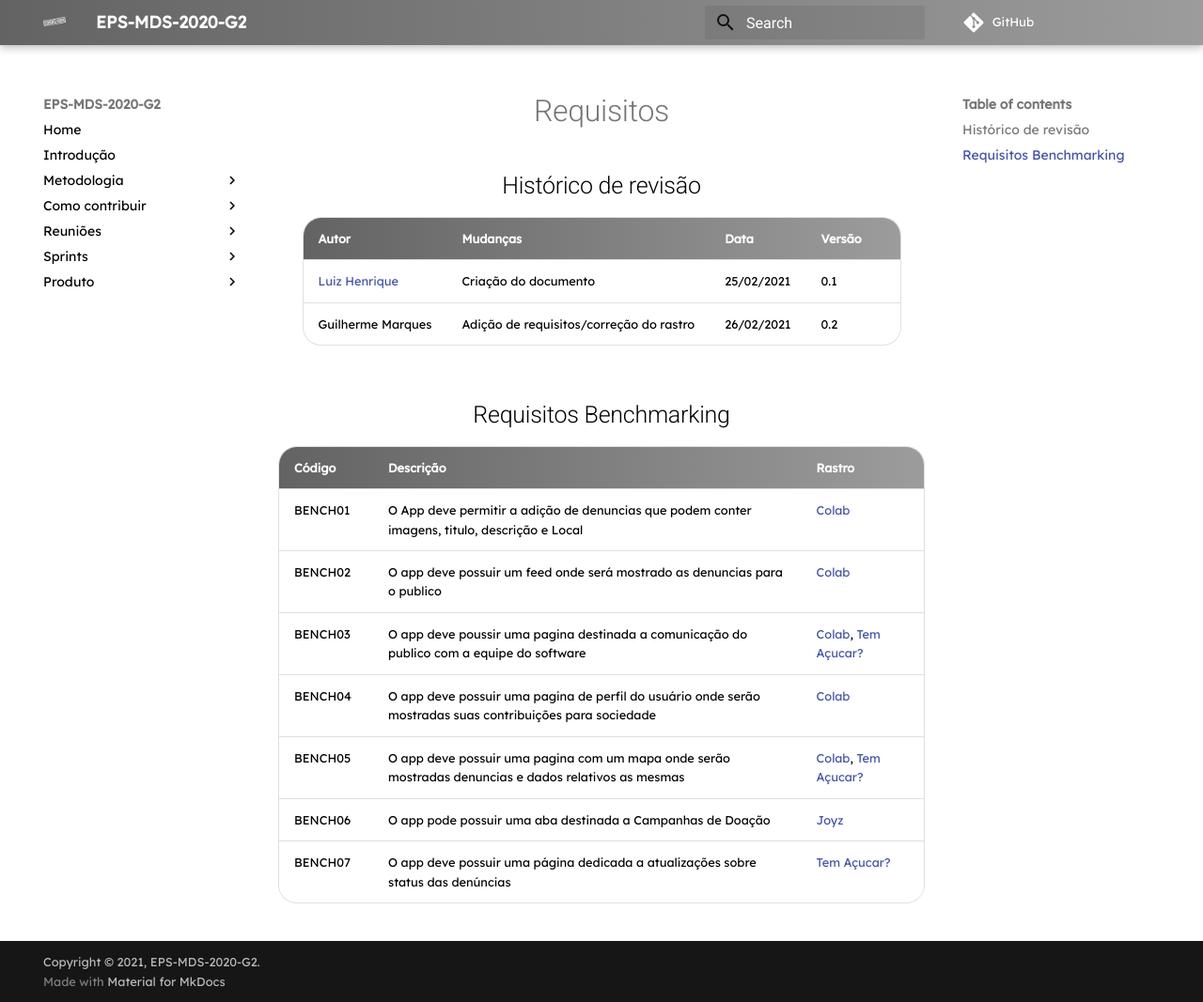
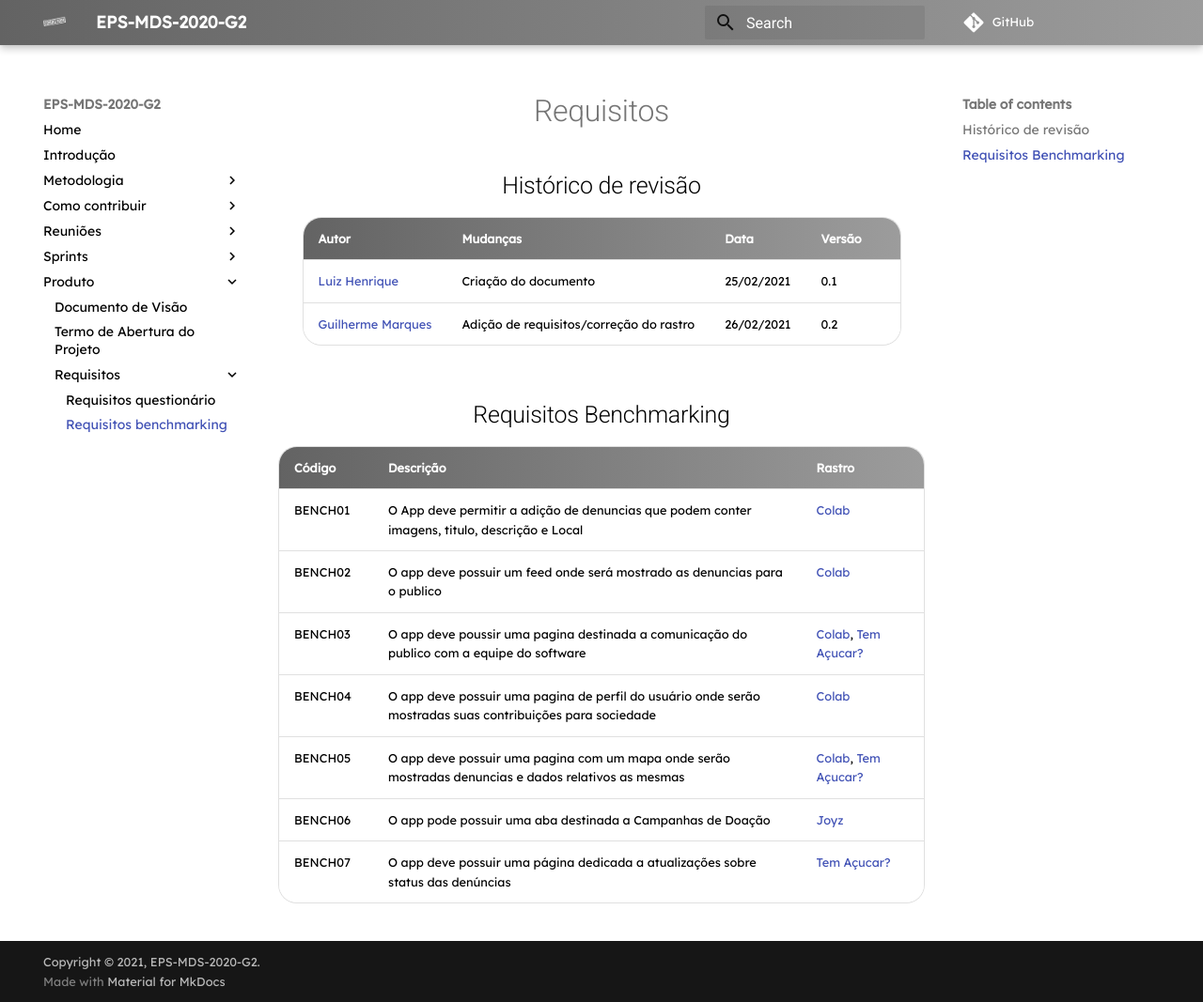
Before and after one commit to fga-eps-mds/2020.2-Eccoar, an MkDocs documentation site: the page built from docs/produto/requisitos/benchmarking.md, in a window 1280 px wide and 1067 px high. Shown: the whole window at 94% size. Built offline with MkDocs 1.6.1 and Material for MkDocs 9.7.7, drawn with Linux system fonts in a browser that asks for light colours; some web fonts are replaced; comment, search, counter and statistics services are not loaded; old or Windows-style settings are respelled for this version of MkDocs; some of the changed lines change nothing that is shown.

Commit message:
Altera local arquivo de benchmarking

```diff
--- a/docs/requitos/benchmarking.md
+++ b/docs/produto/requisitos/benchmarking.md
@@ -5,7 +5,7 @@
 |Autor|Mudanças|Data|Versão|
 |--|--|--|--|
 |[Luiz Henrique](luiz-herique)|Criação do documento|25/02/2021|0.1|
-|Guilherme Marques| Adição de requisitos/correção do rastro | 26/02/2021 | 0.2 |
+|[Guilherme Marques](https://github.com/guilhesme23)| Adição de requisitos/correção do rastro | 26/02/2021 | 0.2 |
 
 ## Requisitos Benchmarking
 
--- a/mkdocs.yml
+++ b/mkdocs.yml
@@ -66,3 +66,4 @@ pages:
       - Termo de Abertura do Projeto: "produto/tap.md"
       - Requisitos:
           - Requisitos questionário: "produto/requisitos/requisitosQuestionario.md"
+          - Requisitos benchmarking: "produto/requisitos/benchmarking.md"
```
